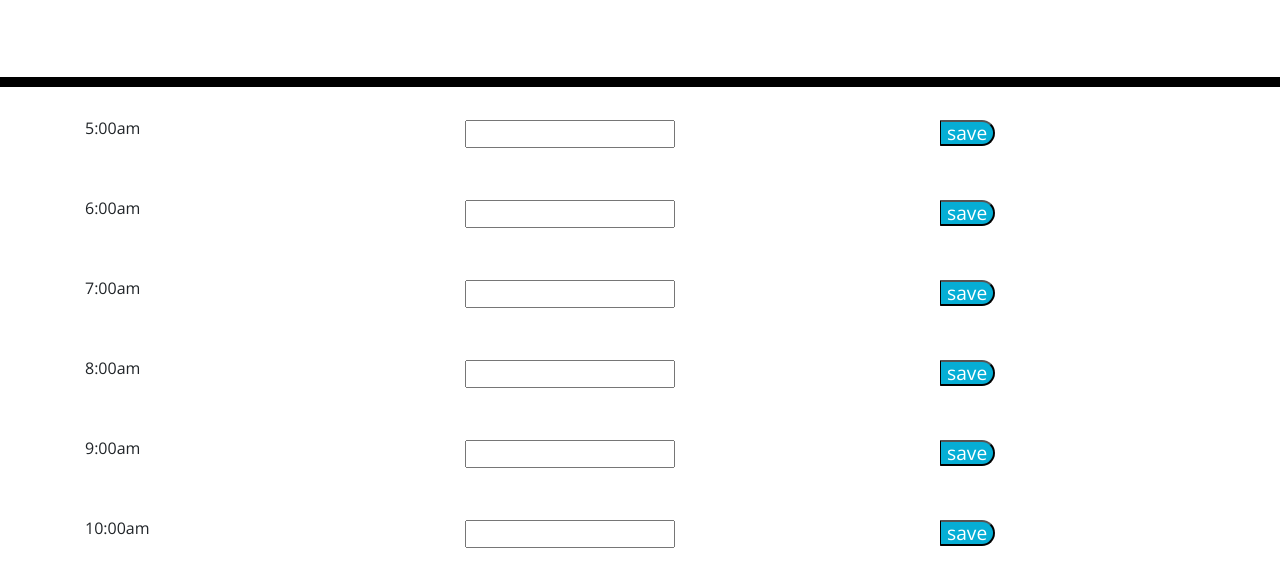
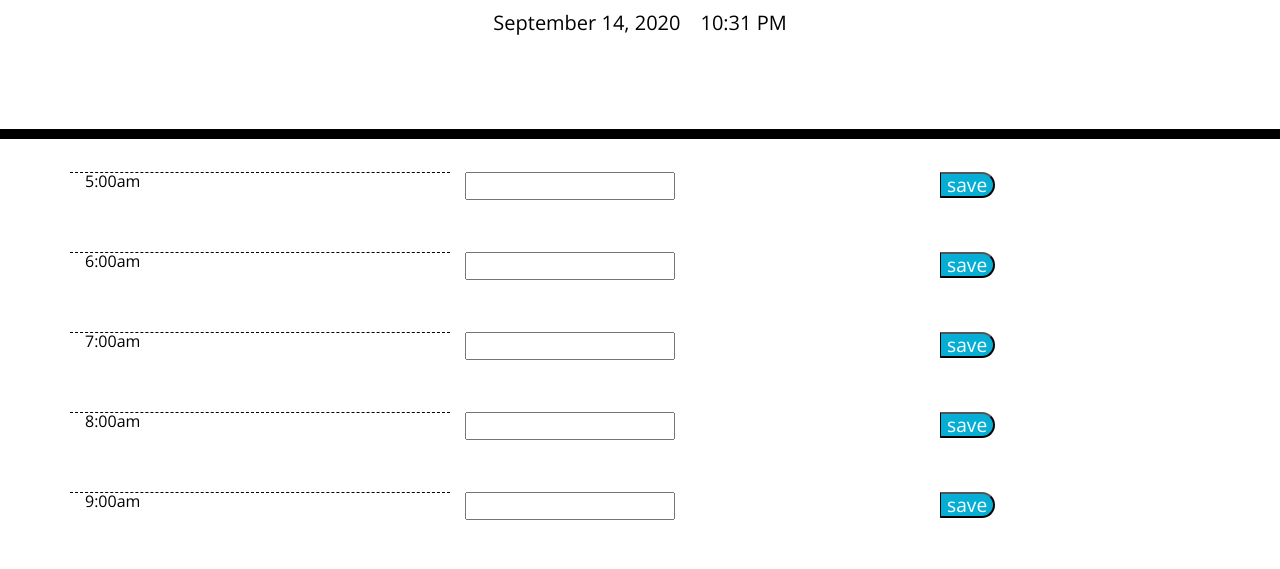
Before and after one commit to aroseca15/Work_Day_Planner, a plain HTML site: page index.html in a window 1280 px wide. Shown: the part 181-750 px from the top of the page. Drawn offline with nearby package versions, Linux system fonts and the light colour scheme.

Commit message:
added tracking time and date at the top. Some CSS.

```diff
--- a/index.html
+++ b/index.html
@@ -17,7 +17,11 @@
   <header class="jumbotron">
     <h1 class="display-3">Work Day Scheduler</h1>
     <p class="lead">A simple calendar app for scheduling your work day</p>
-    <p id="currentDay" class="lead"></p>
+    <div class="date&time" style="display: flex; justify-content: center;">
+      <p id="currentDay" class="lead" style="display: inline-block; margin-right: 20px;"></p>
+      <p id="currentTime" class="lead" style="display: inline-block;"></p>
+    </div>
+  <p id="currentDay" class="lead"></p><p id="currentDay" class="lead"></p>
   </header>
   <main class="container">
 
--- a/script.js
+++ b/script.js
@@ -1,10 +1,16 @@
-let currentDay;
+// let currentDay;
 
-const today = Date.parse(new Date());
-currentDay = today;
-console.log(today);
+// const today = Date.parse(new Date());
+// currentDay = today;
+// console.log(today);
 
+const todaysDate = new Date();
+//console.log(todaysDate.getMonth()+" "+todaysDate.getDate()+ " "+todaysDate.getFullYear())
+console.log(todaysDate.toLocaleString('default', {month:'long'})+" "+todaysDate.getDate()+","+todaysDate.getUTCFullYear())
+// console.log(todaysDate.toLocaleString('default', {month:'long'}))
 
+$('#currentDay').text(todaysDate.toLocaleString('default', {month:'long'})+" "+todaysDate.getDate()+", "+todaysDate.getUTCFullYear());
+$('#currentTime').text(todaysDate.toLocaleString('en-US', {hour: 'numeric',minute:'numeric', hour12: true}))
 
 
 
@@ -27,7 +33,7 @@ let time;
 // Make repeatable
 
 let times = ['5:00am', '6:00am', '7:00am', '8:00am', '9:00am', '10:00am', '11:00am', '12:00pm', '1:00pm', '2:00pm','3:00pm', '4:00pm', '5:00pm', '6:00pm', '7:00pm', '8:00pm', '9:00pm'];
-time;
+// let time;
 let index = 0;
 while (index < times.length) {
 
@@ -53,6 +59,8 @@ while (index < times.length) {
     index++;
 }
 
+$('.col-md-4').css('background-color: #ffffff', 'color: #000000', 'border-top: 1px dashed #000000');
+
 
 
 
--- a/style.css
+++ b/style.css
@@ -37,7 +37,7 @@ textarea {
   ;
 }
 
-.hour {
+.col-md-4{
   background-color: #ffffff;
   color: #000000;
   border-top: 1px dashed #000000;
```
Also changed, not shown: Assets/05-third-party-apis-homework-demo.gif (added).
